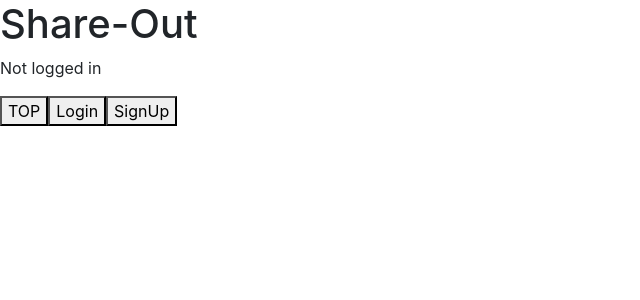
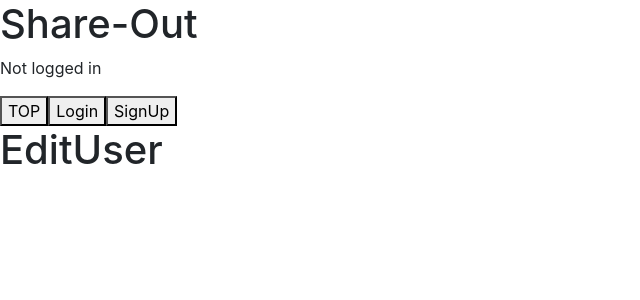
Before and after one commit to Nakagawa-216/share-out, a Nuxt app in the folder frontend/: page /user/EditUser in a window 1280 px wide. Shown: the top 300 px of the page, without its empty margins (0-640 px from the left). Built offline with nearby package versions, Linux system fonts and the light colour scheme; no server answers.

Commit message:
Add edit-user screen

```diff
--- a/frontend/components/Navbar.vue
+++ b/frontend/components/Navbar.vue
@@ -2,7 +2,7 @@
   <div>
     <div v-if="$auth.loggedIn">
       <button @click="$router.push('/App')">TOP</button>
-      <button @click="$router.push('user/MyPage')">MyPage</button>
+      <button @click="$router.push('/user/MyPage')">MyPage</button>
     </div>
     <div v-else>
       <button @click="$router.push('App')">TOP</button>
--- /dev/null
+++ b/frontend/pages/user/EditUser.vue
@@ -0,0 +1,11 @@
+<template>
+  <div>
+    <h1>EditUser</h1>
+  </div>
+</template>
+
+<script>
+export default{
+  name: "EditUser"
+}
+</script>
--- a/frontend/pages/user/MyPage.vue
+++ b/frontend/pages/user/MyPage.vue
@@ -3,6 +3,7 @@
     <h1>マイページ</h1>
     <p>Email: {{ user.email }}</p>
     <p>Name: {{ user.name }}</p>
+    <button @click="$router.push('/user/EditUser')">EditUser</button>
   </div>
 </template>
 
```
